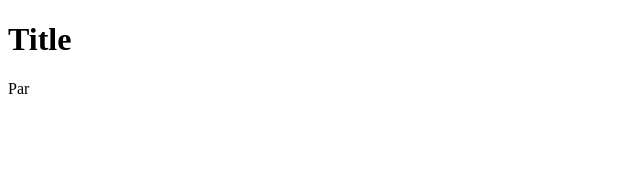
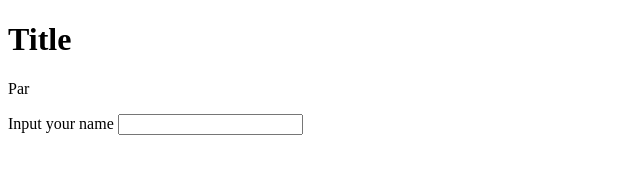
Before and after one commit to Nebiha/Microverse_neb3, a plain HTML site: page index.html in a window 1280 px wide. Shown: the whole page, without its empty margins (0-640 px from the left). Drawn offline with Linux system fonts and the light colour scheme.

Commit message:
Elements 3 and 4

```diff
--- a/index.html
+++ b/index.html
@@ -13,6 +13,11 @@
 
       <h1 id="title">Title</h1>
       <p id="description"> Par </p>
+      <form id = "survey-form">
+        <label for="name"> Input your name </label>
+          <input type="text" name="name" id="name" value="" required>
+      </form>
+
 
     <p id="description"></p>
     <script  src="js/index.js"></script>
```
